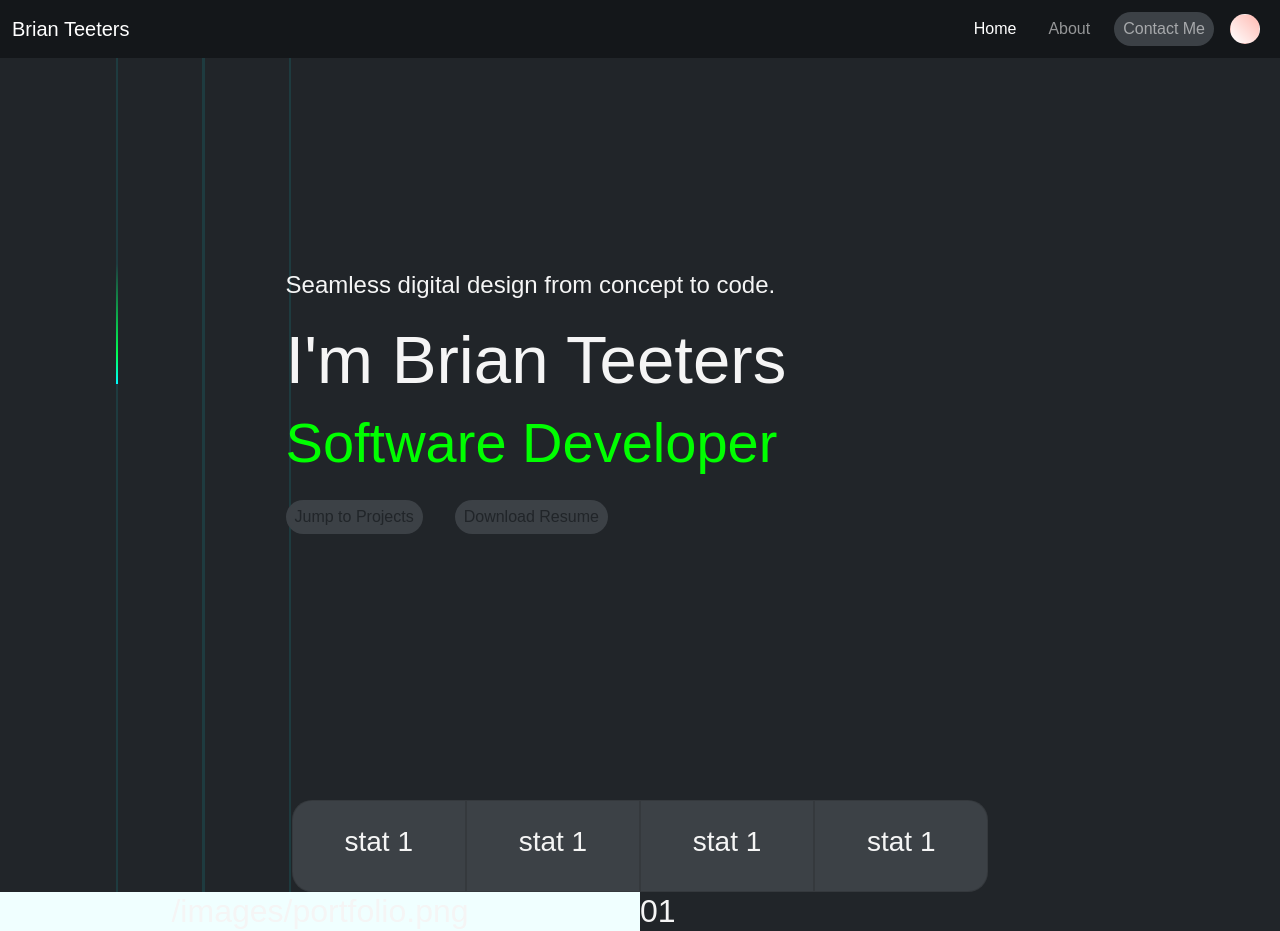
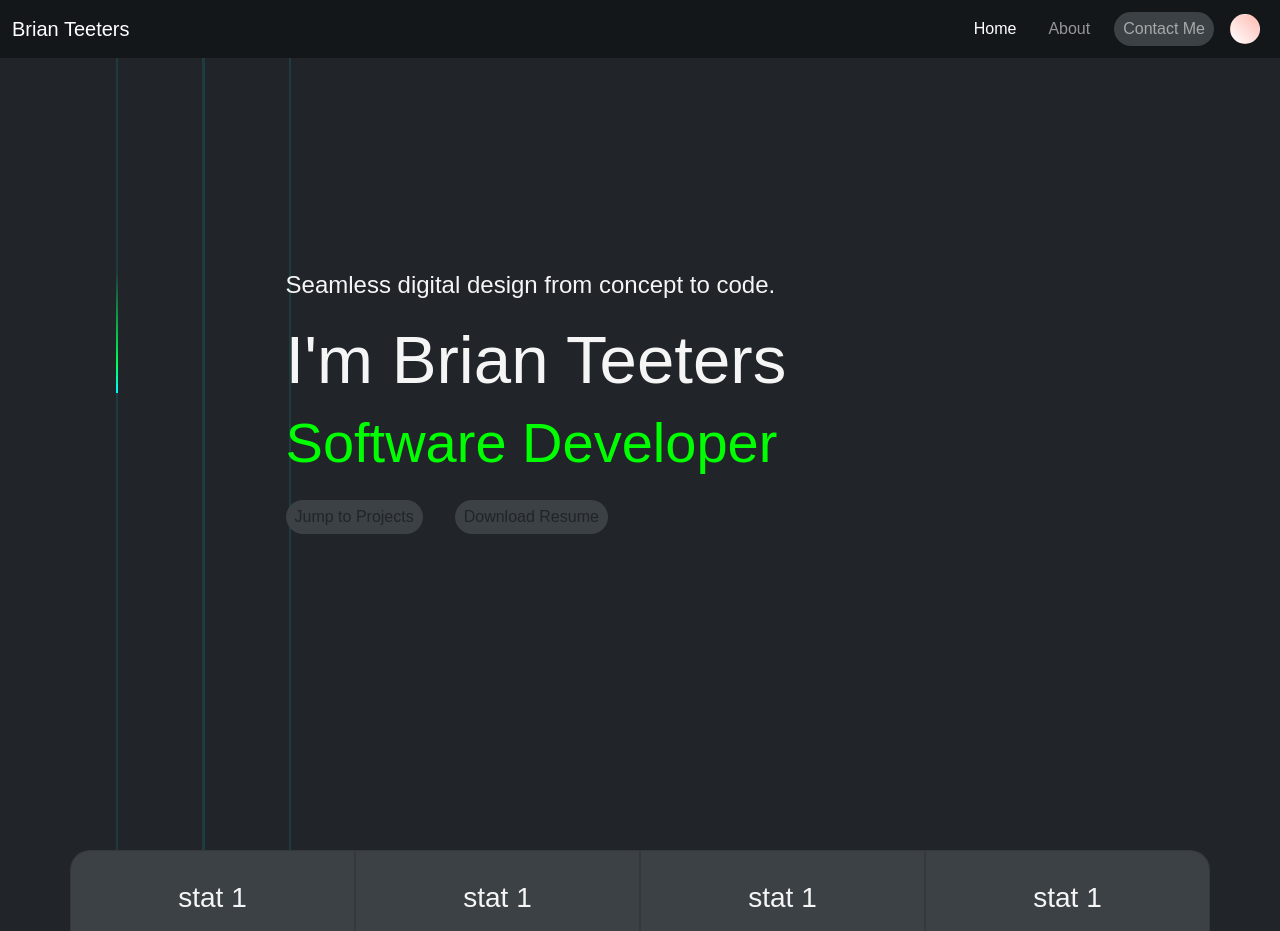
Before and after one commit to Bateeters/BrianTeetersPortfolio, a React (Vite) app in the folder portfolio/: page / in a window 1280 px wide. Shown: the top 931 px of the page. Built offline with nearby package versions, Linux system fonts and the light colour scheme.

Commit message:
stats section is laid out

```diff
--- a/portfolio/src/components/Stats.jsx
+++ b/portfolio/src/components/Stats.jsx
@@ -4,21 +4,33 @@ function Stats() {
     return (
         <div className="container">
             <div className="row justify-content-center">
-                <div className="col-xxl-10 col-11">
-                    <div className="row justify-content-center">
-                        <div className="col-2 card d-flex stat-card-start justify-content-center align-items-center p-4">
+                <div className="col-3 p-0 stat-card-container d-flex align-items-end">
+                    <div className="card stat-card-start w-100">
+                        <div className="stat-card-body text-center">
                             <h3>stat 1</h3>
                             <p>extra stuff</p>
                         </div>
-                        <div className="col-2 card stat-card d-flex justify-content-center align-items-center p-4">
+                    </div>
+                </div>
+                <div className="col-3 p-0 stat-card-container d-flex align-items-end">
+                    <div className="card stat-card w-100">
+                        <div className="stat-card-body text-center">
                             <h3>stat 1</h3>
                             <p>extra stuff</p>
                         </div>
-                        <div className="col-2 card stat-card d-flex justify-content-center align-items-center p-4">
+                    </div>
+                </div>
+                <div className="col-3 p-0 stat-card-container d-flex align-items-end">
+                    <div className="card stat-card w-100">
+                        <div className="stat-card-body text-center">
                             <h3>stat 1</h3>
                             <p>extra stuff</p>
                         </div>
-                        <div className="col-2 card stat-card-end d-flex justify-content-center align-items-center p-4">
+                    </div>
+                </div>
+                <div className="col-3 p-0 stat-card-container d-flex align-items-end">
+                    <div className="card stat-card-end w-100">
+                        <div className="stat-card-body text-center">
                             <h3>stat 1</h3>
                             <p>extra stuff</p>
                         </div>
--- a/portfolio/src/css/stats.css
+++ b/portfolio/src/css/stats.css
@@ -1,9 +1,16 @@
-.stats {
-    height: 50vh;
+#stats {
+    margin-bottom: 100px;
+}
+
+.stat-card-container{
+    height: 150px;
 }
 
 .stat-card-start {
     border-radius: 20px 0 0 20px;
+    height: 100px;
+    overflow: hidden;
+    transition: all 0.3s ease-in-out;
 
     & p {
         display: none;
@@ -12,11 +19,23 @@
     &:hover {
         background-image: linear-gradient(var(--card-dark), rgba(0, 255, 0, 0.25), rgba(0, 255, 0, 0.5));
         border: none;
+        height: 150px;
+        border-radius: 20px 20px 0 20px;
+
+        & p {
+            display: initial;
+        }
+
+        & .stat-card-body {
+            margin-top: 43px;
+        }
     }
 }
 
 .stat-card {
-    border-radius: 0 !important;
+    border-radius: 0;
+    height: 100px;
+    transition: all 0.3s ease-in-out;
 
     & p {
         display: none;
@@ -25,11 +44,23 @@
     &:hover {
         background-image: linear-gradient(var(--card-dark), rgba(0, 255, 0, 0.25), rgba(0, 255, 0, 0.5));
         border: none;
+        height: 150px;
+        border-radius: 20px 20px 0 0;
+
+        & p {
+            display: initial;
+        }
+
+        & .stat-card-body {
+            margin-top: 43px;
+        }
     }
 }
 
 .stat-card-end {
     border-radius: 0 20px 20px 0;
+    height: 100px;
+    transition: all 0.3s ease-in-out;
 
     & p {
         display: none;
@@ -38,5 +69,21 @@
     &:hover {
         background-image: linear-gradient(var(--card-dark), rgba(0, 255, 0, 0.25), rgba(0, 255, 0, 0.5));
         border: none;
+        height: 150px;
+        border-radius: 20px 20px 20px 0;
+
+        & p {
+            display: initial;
+        }
+
+        & .stat-card-body {
+            margin-top: 43px;
+        }
     }
 }
+
+.stat-card-body {
+    height: 150px;
+    margin-top: 30px;
+    transition: all 0.3s ease-in-out;
+}
```
